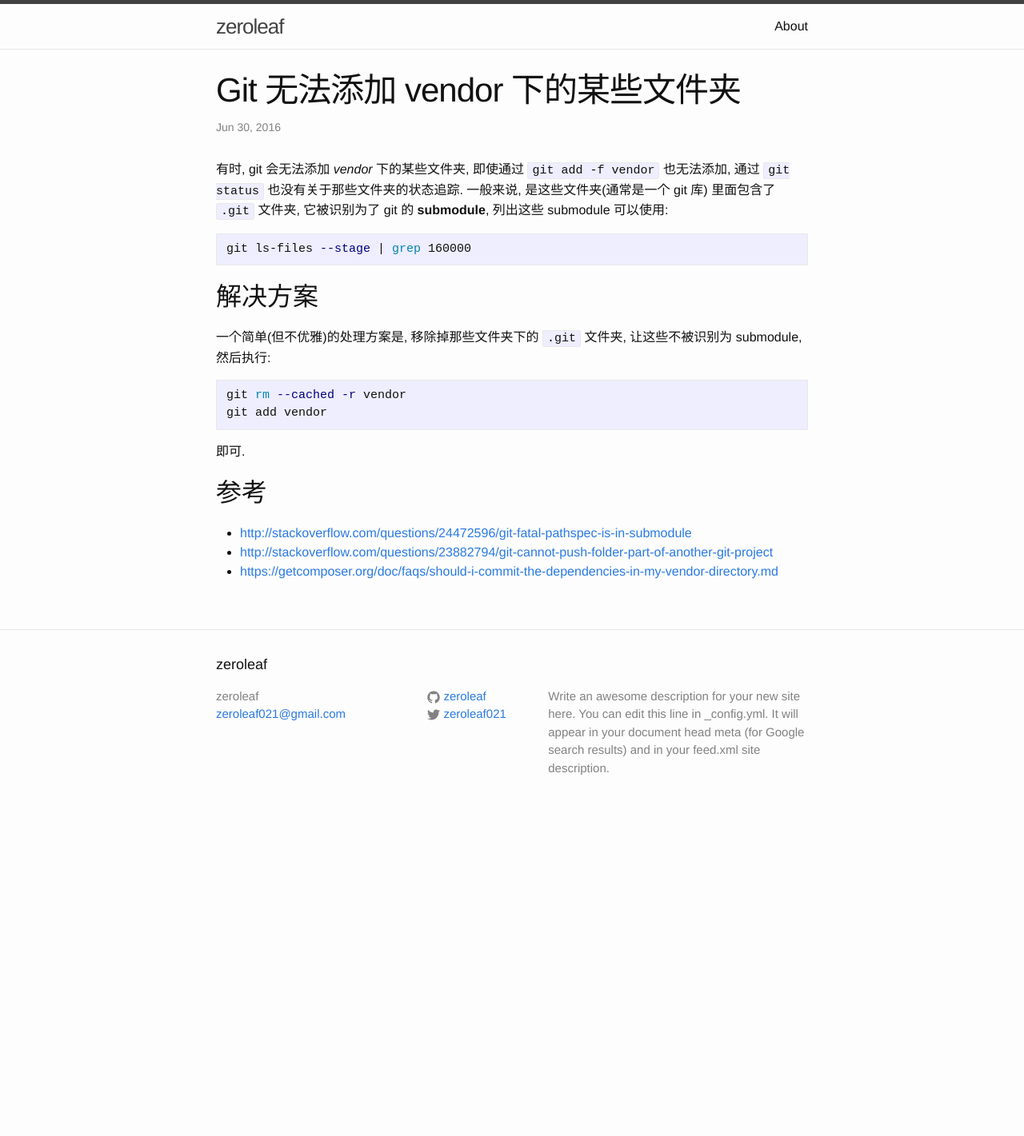
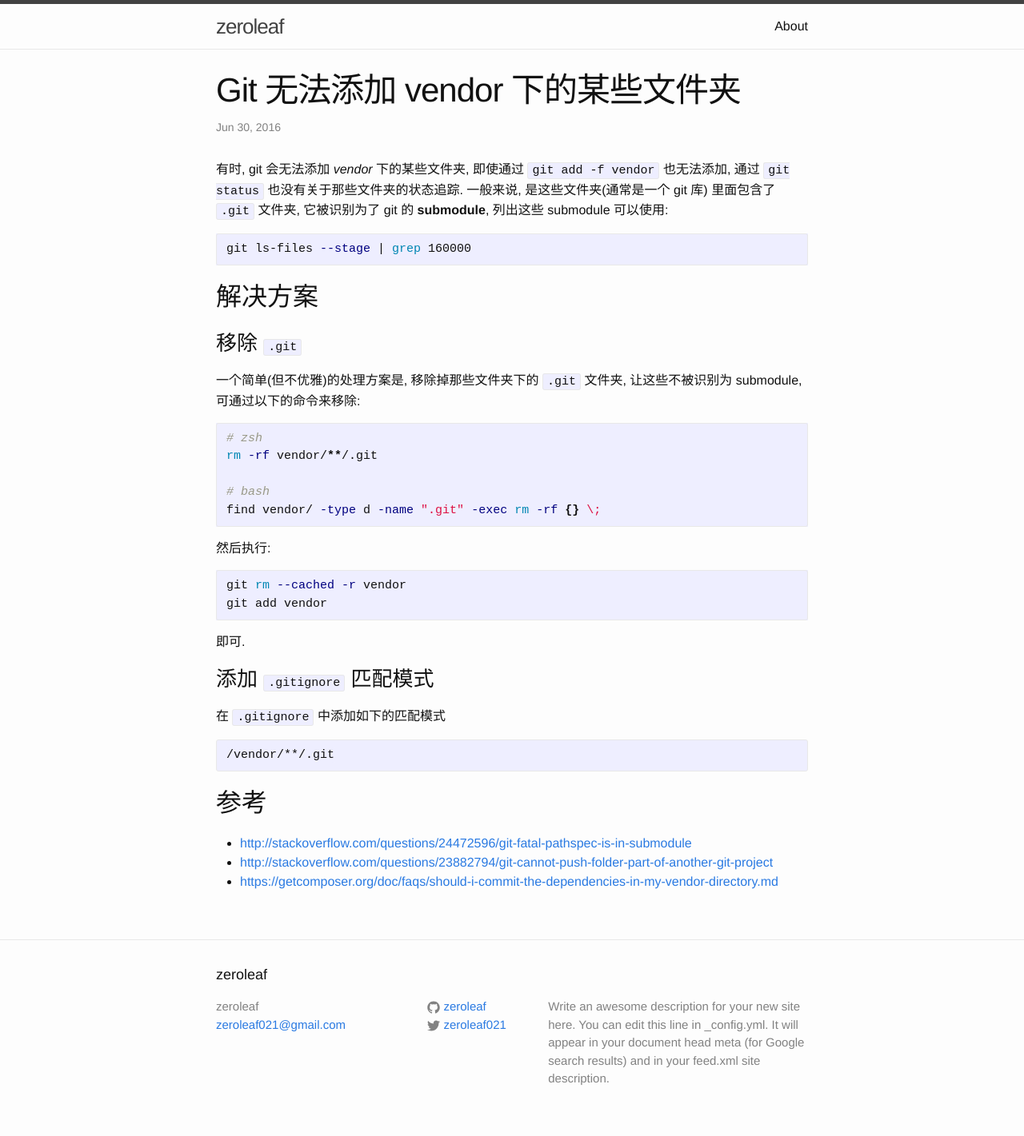
Before and after one commit to zeroleaf/me, a Jekyll site: the page built from _posts/2016-06-30-git-can-not-add-some-folder-under-vendor.md, in a window 1280 px wide. Shown: the whole page at 80% size. Built offline with Jekyll 4.4.1, drawn with Linux system fonts in a browser that asks for light colours; before the commit the page ends 1032 px from its top, so only the background shows below that.

Commit message:
Update content

```diff
--- a/_posts/2016-06-30-git-can-not-add-some-folder-under-vendor.md
+++ b/_posts/2016-06-30-git-can-not-add-some-folder-under-vendor.md
@@ -15,16 +15,36 @@ git ls-files --stage | grep 160000
 
 ## 解决方案
 
+### 移除 `.git`
+
 一个简单(但不优雅)的处理方案是, 移除掉那些文件夹下的 `.git` 文件夹, 让这些不被识别为 submodule,
+可通过以下的命令来移除:
+
+~~~ sh
+# zsh
+rm -rf vendor/**/.git
+
+# bash
+find vendor/ -type d -name ".git" -exec rm -rf {} \;
+~~~
+
 然后执行:
 
-~~~ bash
+~~~ sh
 git rm --cached -r vendor
 git add vendor
 ~~~
 
 即可.
 
+### 添加 `.gitignore` 匹配模式
+
+在 `.gitignore` 中添加如下的匹配模式
+
+~~~ .gitignore
+/vendor/**/.git
+~~~
+
 ## 参考
 
 - <http://stackoverflow.com/questions/24472596/git-fatal-pathspec-is-in-submodule>
```
